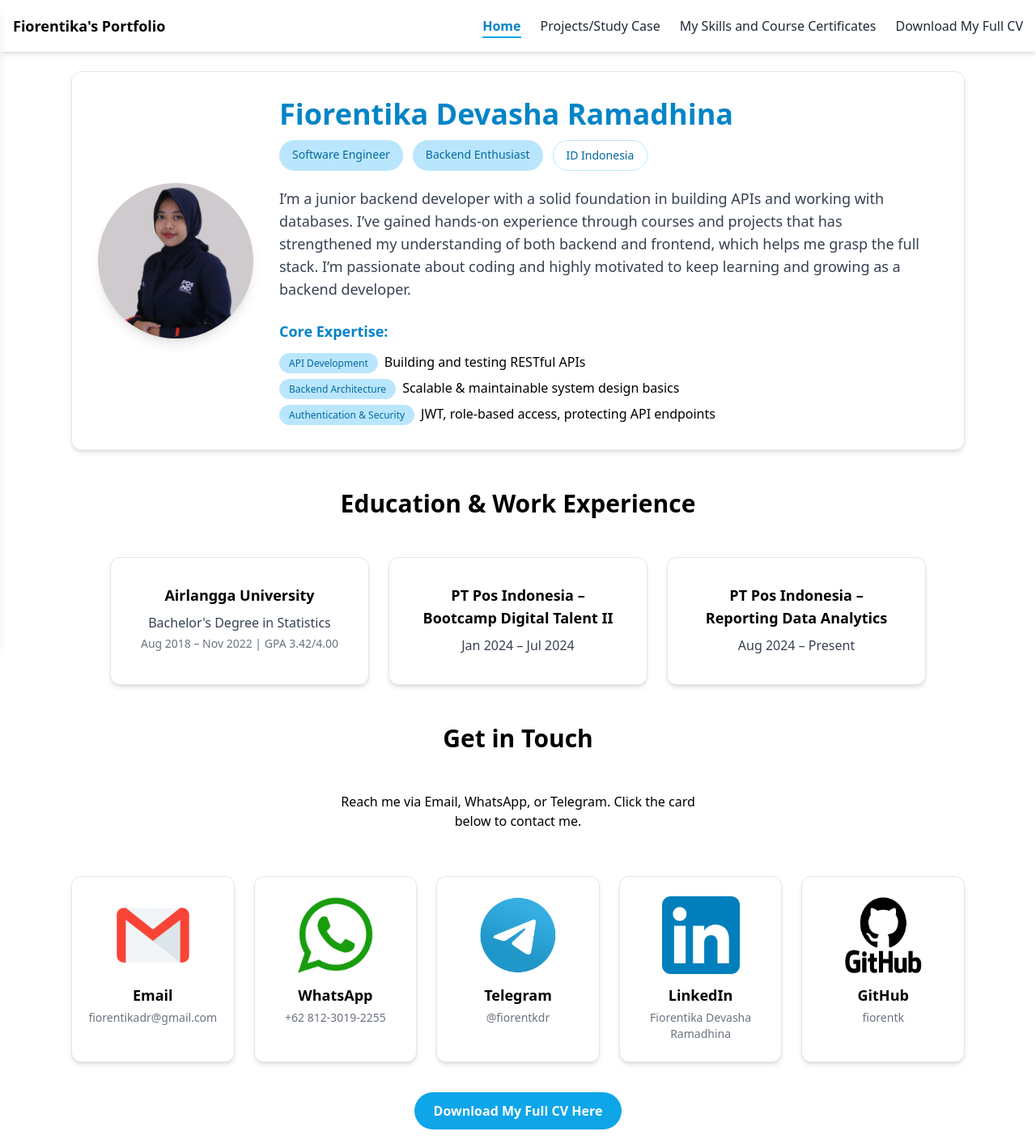
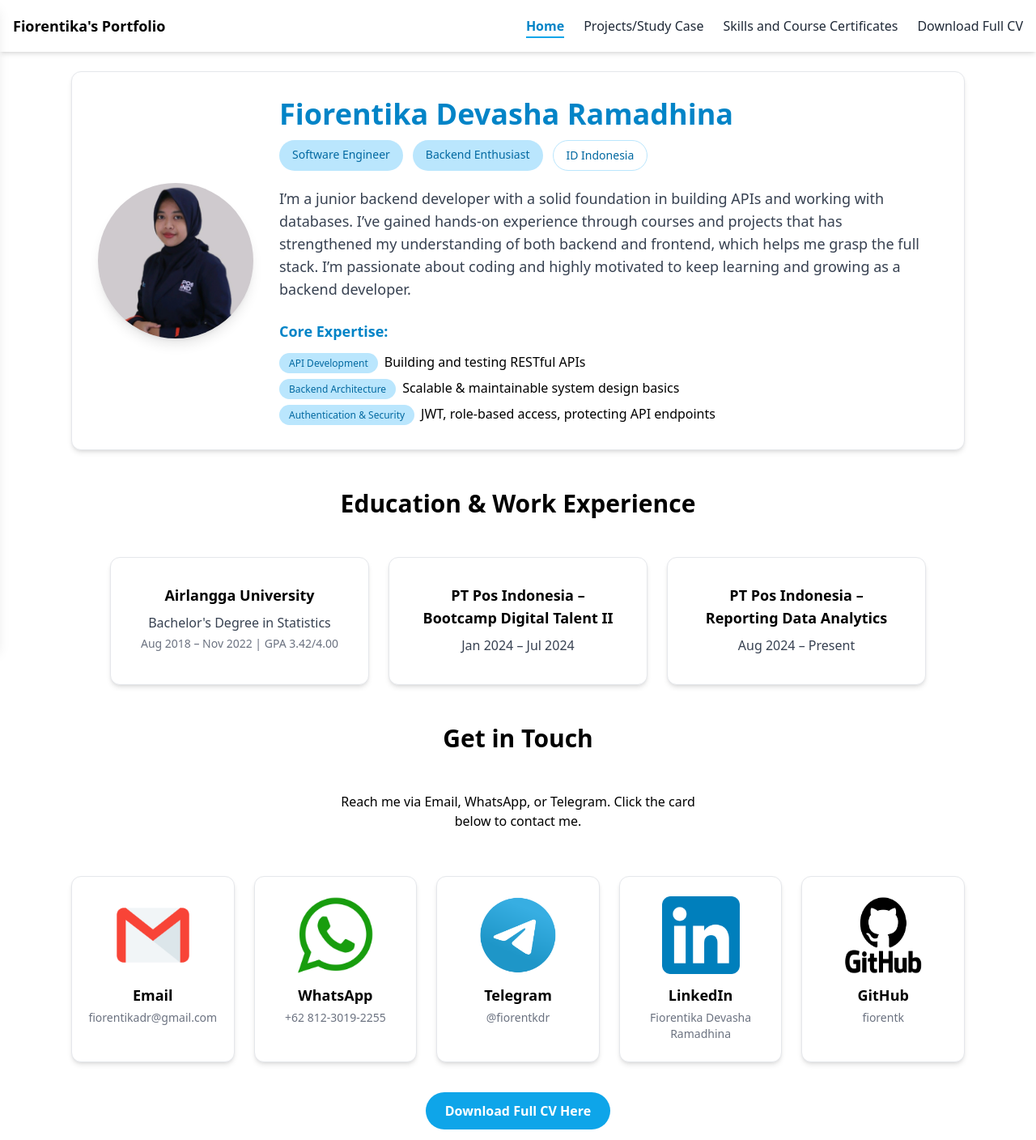
Before and after one commit to fiorentk/portofolio, a React (Vite) app: page / in a window 1280 px wide. Shown: the whole page at 81% size. Built offline with nearby package versions, Linux system fonts and the light colour scheme.

Commit message:
fixed import img, added cv file

```diff
--- a/src/components/Home.tsx
+++ b/src/components/Home.tsx
@@ -5,8 +5,7 @@ import telegramLogo from "../assets/logo/telegram-logo.png";
 import linkedinLogo from "../assets/logo/linkedin-logo.png";
 import githubLogo from "../assets/logo/github.png";
 import myPhoto from "../assets/my-photo.jpeg";
-import cvFile from "../assets/vite.svg"; // your CV file
-
+import cvFile from "../assets/Fiorentika-Devasha-Ramadhina-CV.pdf";
 interface Contact {
   name: string;
   img: string;
@@ -189,7 +188,7 @@ function Home() {
           download
           className="bg-sky-500 text-white px-6 py-3 rounded-full font-semibold hover:bg-sky-600 transition-colors"
         >
-          Download My Full CV Here
+          Download Full CV Here
         </a>
       </div>
     </div>
--- a/src/components/Nav.tsx
+++ b/src/components/Nav.tsx
@@ -1,5 +1,7 @@
 import { useState } from "react";
 import { Link, useLocation } from "react-router-dom";
+
+import cvFile from "../assets/Fiorentika-Devasha-Ramadhina-CV.pdf";
 
 function Nav() {
   const [isMenuOpen, setIsMenuOpen] = useState(false);
@@ -8,8 +10,8 @@ function Nav() {
   const menuItems = [
     { name: "Home", path: "/" },
     { name: "Projects/Study Case", path: "/projects" },
-    { name: "My Skills and Course Certificates", path: "/skillsandcourses" },
-    { name: "Download My Full CV", path: "/vite.svg", download: true },
+    { name: "Skills and Course Certificates", path: "/skillsandcourses" },
+    { name: "Download Full CV", path: cvFile, download: true },
   ];
 
   const isActive = (path: string) => location.pathname === path;
```
Also changed, not shown: 1 other file (tests, documents, lock files or other folders).
